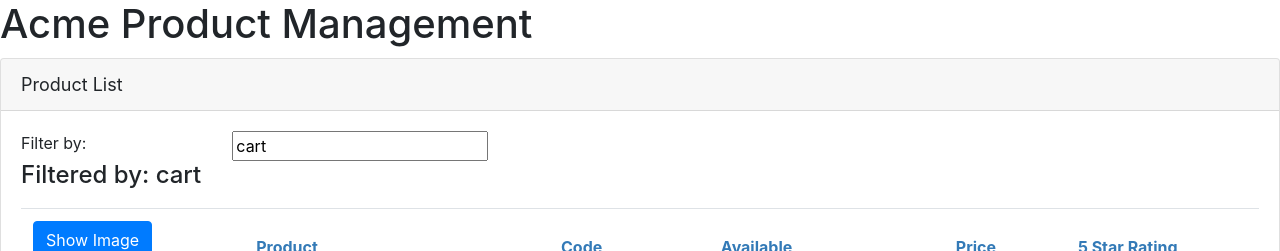
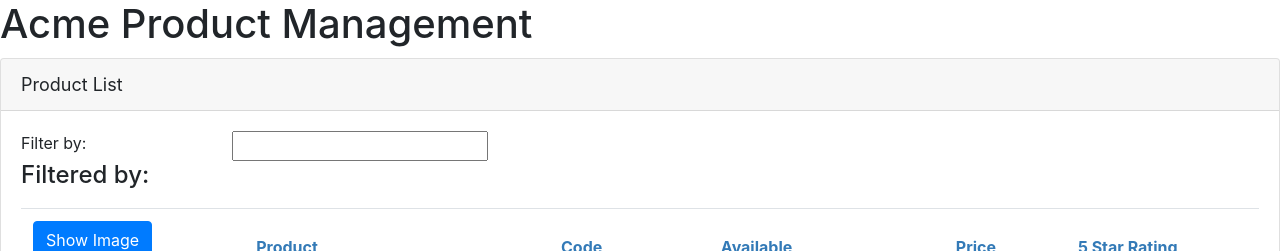
Before and after one commit to abuyako/product-app, an Angular app: page / in a window 1280 px wide. Shown: the top 251 px of the page. Built offline with nearby package versions, Linux system fonts and the light colour scheme.

Commit message:
add getter and setter to know when get new value and setter when change of modification

```diff
--- a/src/app/products/product-list.component.ts
+++ b/src/app/products/product-list.component.ts
@@ -11,7 +11,14 @@
     imageWidth: number = 50;
     imageMargin: number = 2;
     showImage: boolean = false;
-    listFilter: string = 'cart';
+
+    _listFilter: string;
+    get listFilter(): string {
+      return this._listFilter;
+    }
+    set listFilter(value: string) {
+      this._listFilter = value;
+    }
 
     filteredProducts: IProduct[];
     products: IProduct[] = [
```
